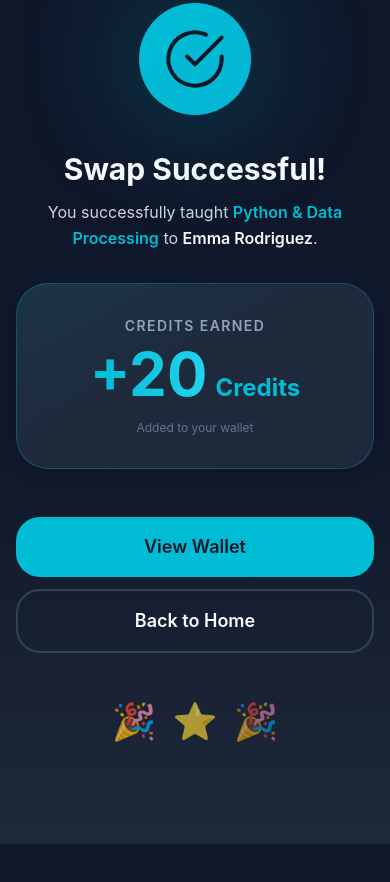
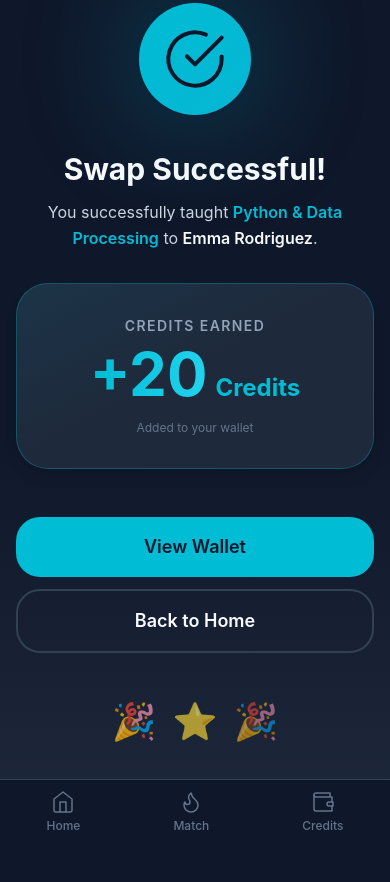
Before and after one commit to jofether/SKWAP, a React (Vite) app: page / in a window 390 px wide. Shown: the top 882 px of the page. Before the commit the page ends 844 px from the top, so only its background shows below. Built offline with nearby package versions, Linux system fonts and the light colour scheme; the HTML template or start-up script is replaced by a standard one.

Commit message:
Add mobile bottom navigation bar with Home, Match, and Credits buttons

```diff
--- a/src/App.tsx
+++ b/src/App.tsx
@@ -1,4 +1,5 @@
 import { useState } from 'react'
+import { Home, Flame, Wallet } from 'lucide-react'
 import Homepage from './pages/Homepage'
 import Credits from './pages/Credits'
 import Matching from './pages/Matching'
@@ -25,8 +26,70 @@ export default function App() {
   }
 
   return (
-    <div className="min-h-screen bg-white">
+    <div className="min-h-screen bg-slate-900 pb-20">
       {renderPage()}
+
+      {/* Bottom Navigation Bar */}
+      <nav className="fixed bottom-0 left-0 right-0 bg-slate-900 border-t border-slate-700 z-50">
+        <div className="flex justify-around items-center h-16 max-w-md mx-auto w-full">
+          {/* Home Button */}
+          <button
+            onClick={() => setCurrentPage('home')}
+            className="flex flex-col items-center justify-center gap-1 transition-colors duration-200"
+          >
+            <Home
+              size={24}
+              className={currentPage === 'home' ? 'text-skwap-accent' : 'text-slate-500'}
+              strokeWidth={currentPage === 'home' ? 2 : 1.5}
+            />
+            <span
+              className={`text-xs font-medium ${
+                currentPage === 'home' ? 'text-skwap-accent' : 'text-slate-500'
+              }`}
+            >
+              Home
+            </span>
+          </button>
+
+          {/* Match Button */}
+          <button
+            onClick={() => setCurrentPage('matching')}
+            className="flex flex-col items-center justify-center gap-1 transition-colors duration-200"
+          >
+            <Flame
+              size={24}
+              className={currentPage === 'matching' ? 'text-skwap-accent' : 'text-slate-500'}
+              strokeWidth={currentPage === 'matching' ? 2 : 1.5}
+            />
+            <span
+              className={`text-xs font-medium ${
+                currentPage === 'matching' ? 'text-skwap-accent' : 'text-slate-500'
+              }`}
+            >
+              Match
+            </span>
+          </button>
+
+          {/* Credits Button */}
+          <button
+            onClick={() => setCurrentPage('credits')}
+            className="flex flex-col items-center justify-center gap-1 transition-colors duration-200"
+          >
+            <Wallet
+              size={24}
+              className={currentPage === 'credits' ? 'text-skwap-accent' : 'text-slate-500'}
+              strokeWidth={currentPage === 'credits' ? 2 : 1.5}
+            />
+            <span
+              className={`text-xs font-medium ${
+                currentPage === 'credits' ? 'text-skwap-accent' : 'text-slate-500'
+              }`}
+            >
+              Credits
+            </span>
+          </button>
+        </div>
+      </nav>
     </div>
   )
 }
```
Also changed, not shown: src/App.js (+3 -2 lines).
